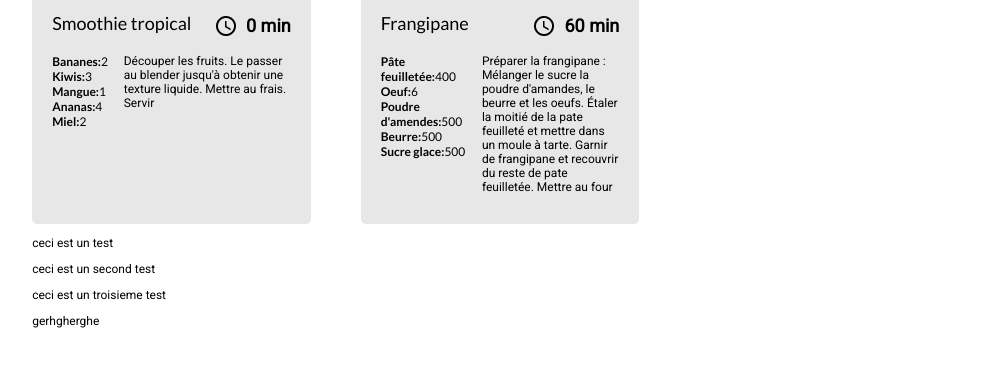
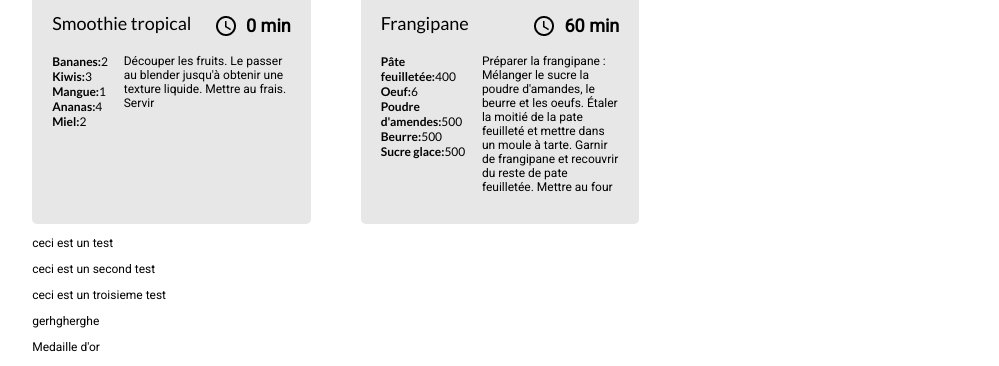
Before and after one commit to k2rDev75/test_les_petits_plats, a plain HTML site: page index.html in a window 1280 px wide. Shown: the part 8451-8817 px from the top of the page, without its empty margins (140-1139 px from the left). Before the commit the page ends 8791 px from the top, so only its background shows below. Drawn offline with Linux system fonts and the light colour scheme.

Commit message:
ajout de la medaille d'or

```diff
--- a/index.html
+++ b/index.html
@@ -133,6 +133,9 @@
       <section class="lol">
         <p>gerhgherghe</p>
       </section>
+      <section>
+        <p>Medaille d'or</p>
+      </section>
       <!--fin de code js-->
     </main>
     <!--fin de main-->
```
